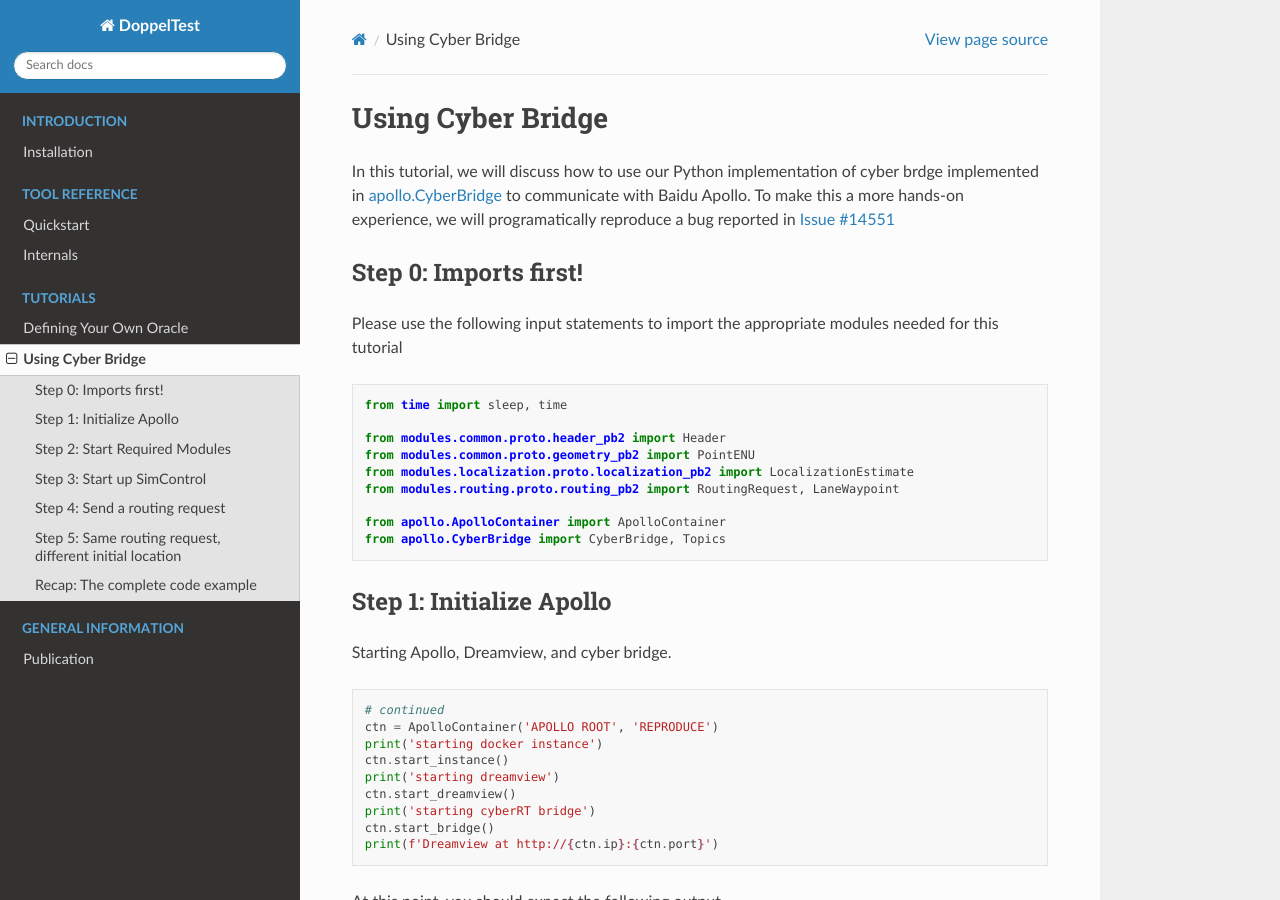
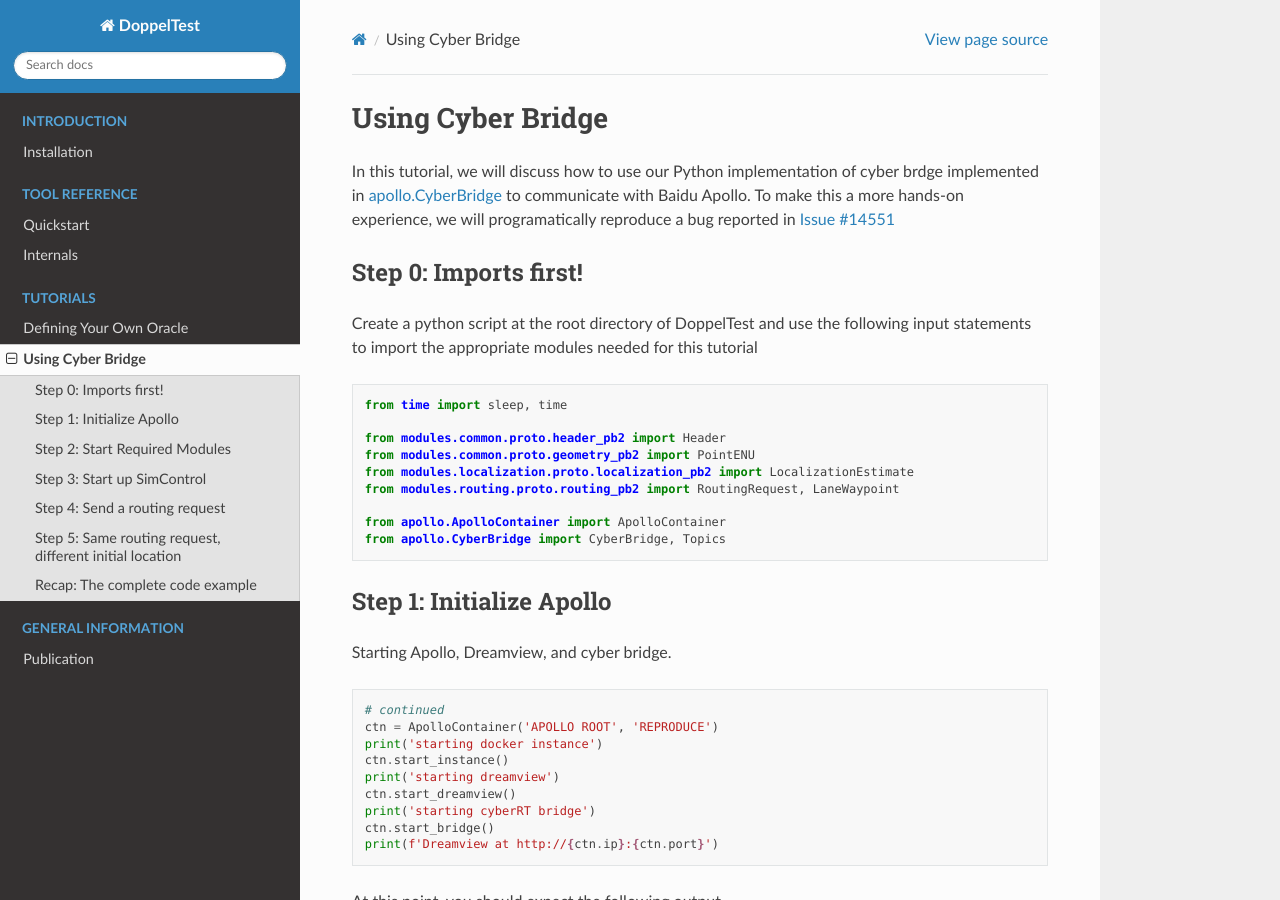
Before and after one commit to Software-Aurora-Lab/DoppelTest, a Sphinx documentation site: the page built from docs/source/tutorials/cyber_bridge.rst, in a window 1280 px wide and 900 px high. Built offline with Sphinx 7.4.7 and the Read the Docs theme 2.0.0, drawn with Linux system fonts in a browser that asks for light colours.

Commit message:
fix: mention script should be created at root

```diff
--- a/docs/source/tutorials/cyber_bridge.rst
+++ b/docs/source/tutorials/cyber_bridge.rst
@@ -9,8 +9,8 @@
 Step 0: Imports first!
 ----------------------
 
-Please use the following input statements to import the appropriate modules needed
-for this tutorial
+Create a python script at the root directory of DoppelTest and use the following input statements to
+import the appropriate modules needed for this tutorial
 
 .. code-block:: python
 
```
